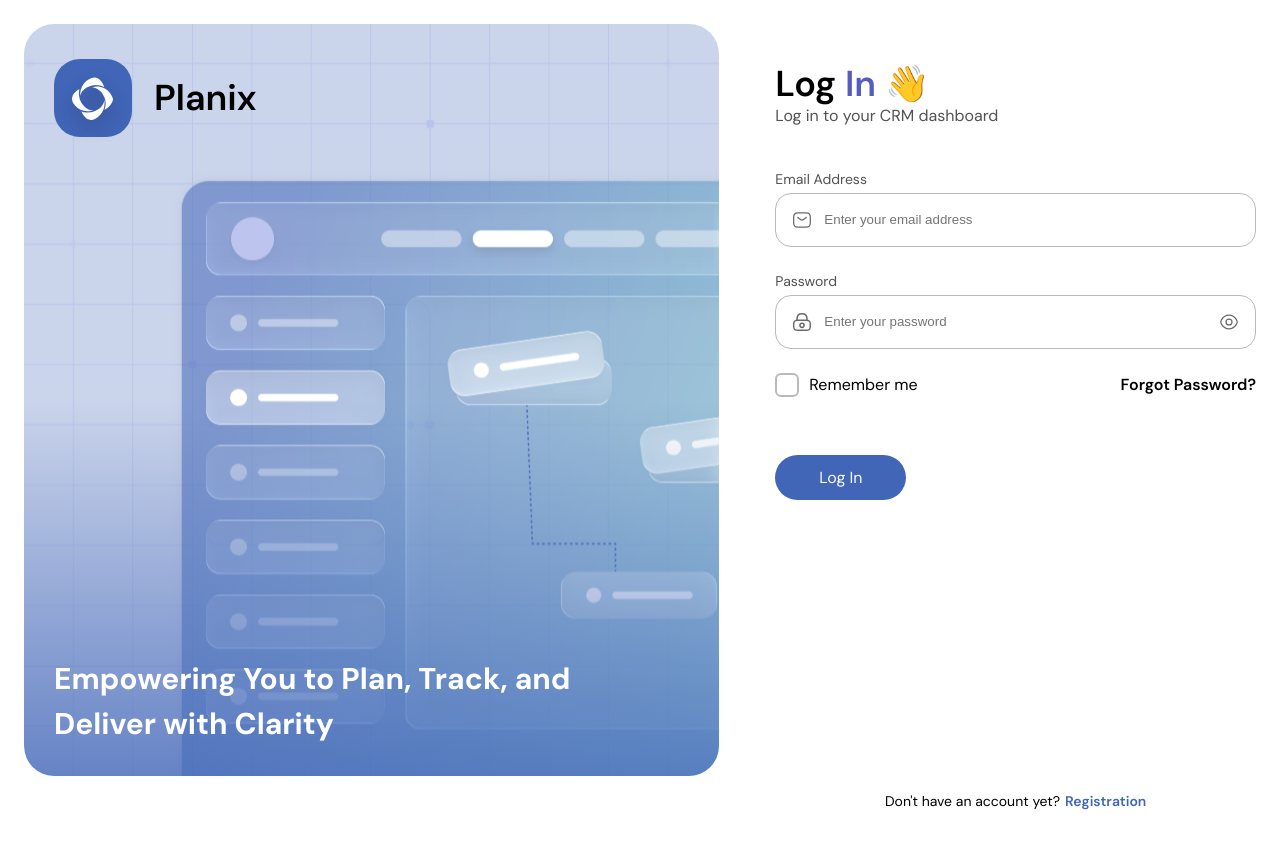
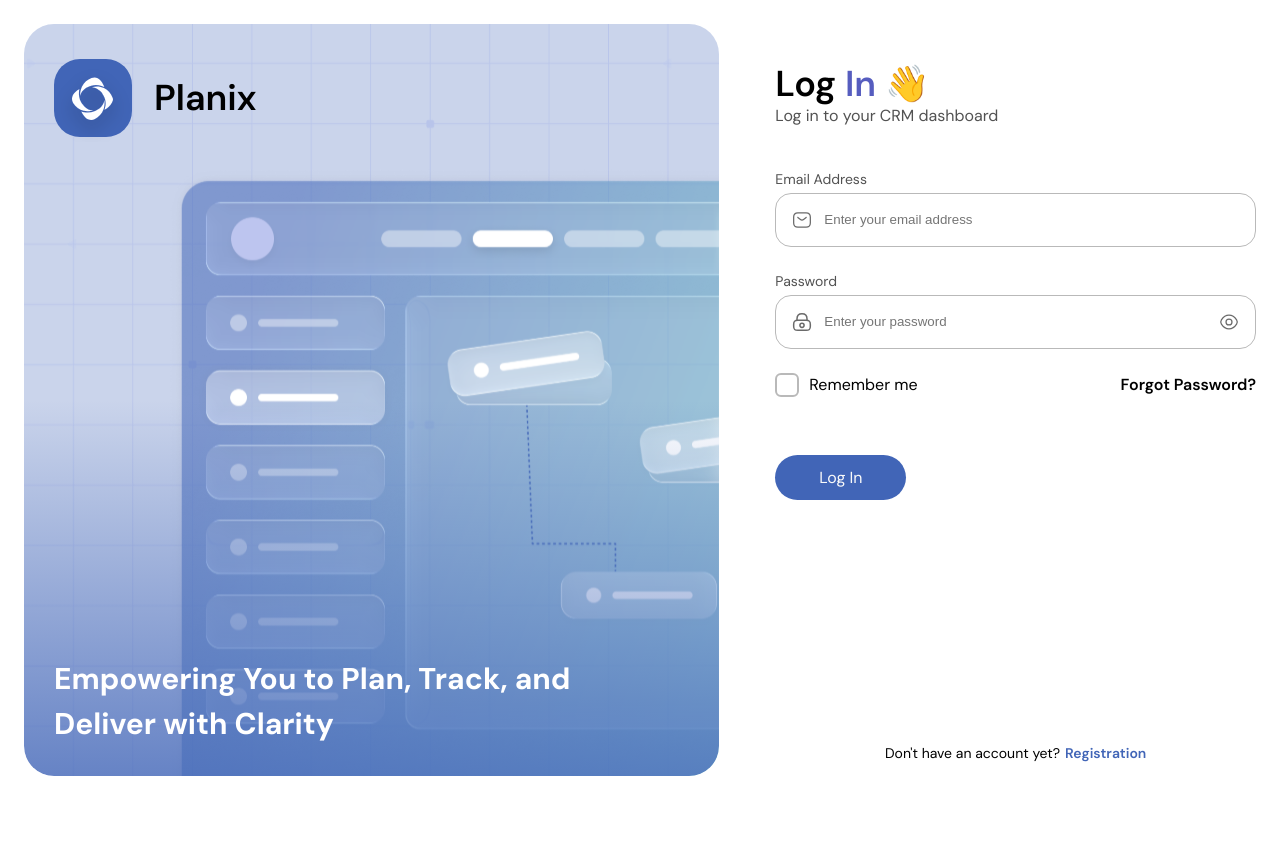
Before and after one commit to Roman-Chaban/planix-app, a Next.js app: page /en/login in a window 1280 px wide. After the commit the page ends 800 px from the top, so only its background shows below. Built offline with nearby package versions, Linux system fonts and the light colour scheme.

Commit message:
Refactor: delete min-height styles rule

```diff
--- a/src/shared/ui/grid/Grid.module.scss
+++ b/src/shared/ui/grid/Grid.module.scss
@@ -1,6 +1,5 @@
 .grid {
   width: 100%;
-  min-height: 100dvh;
   display: grid;
   grid-template-columns: repeat(12, minmax(0, 1fr));
   align-items: stretch;
```
